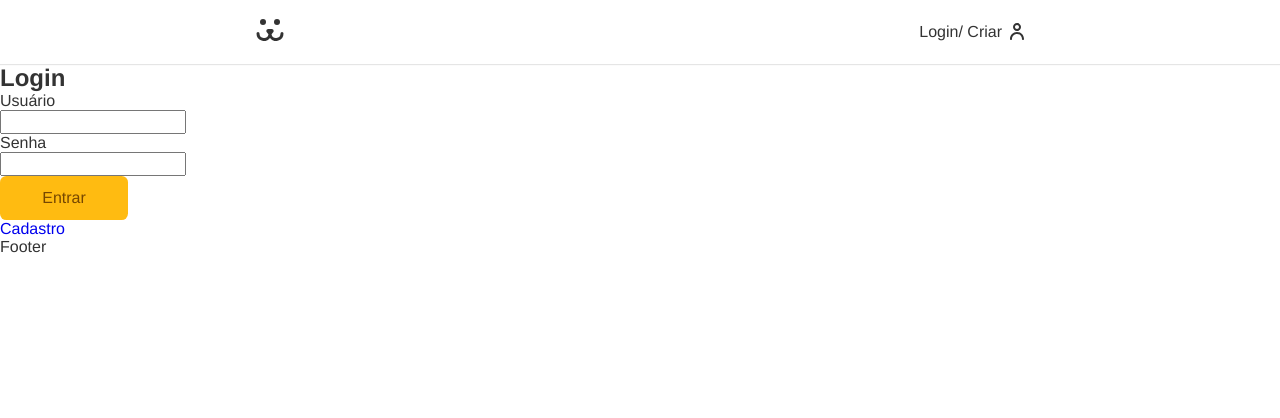
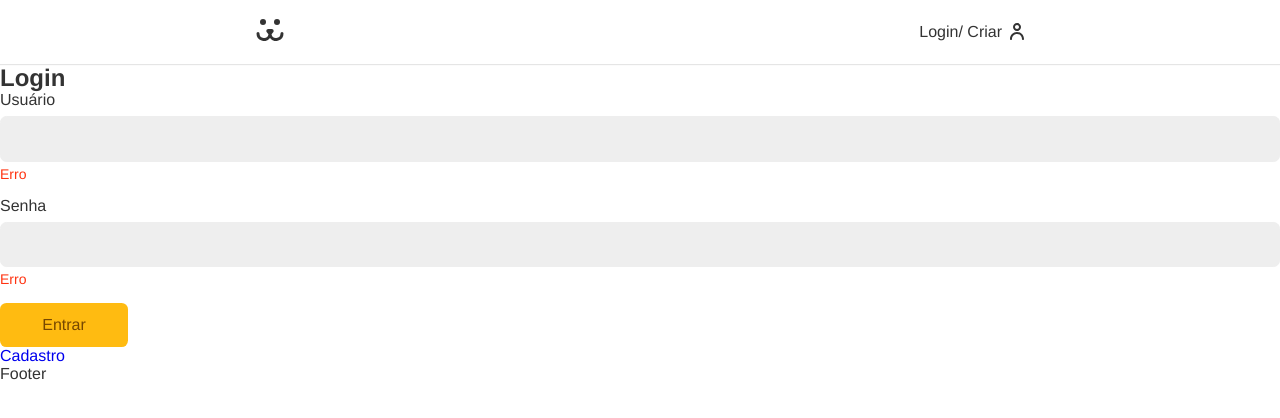
Before and after one commit to YuriBoppre/DogsWebSite, a React (Create React App) app: page /login in a window 1280 px wide. Shown: the top 418 px of the page. Built offline with nearby package versions, Linux system fonts and the light colour scheme.

Commit message:
inputs e estilo

```diff
--- a/src/Components/Forms/Button.js
+++ b/src/Components/Forms/Button.js
@@ -1,8 +1,10 @@
 import React from 'react'
 import styles from './Button.module.css'
 
-const Button = ({ children }) => {
-    return <button className={styles.button}>{children}</button>
+const Button = ({ children, ...props }) => {
+    return <button {...props} className={styles.button}>
+        {children}
+    </button>
 }
 
 export default Button
--- a/src/Components/Forms/Button.module.css
+++ b/src/Components/Forms/Button.module.css
@@ -19,6 +19,6 @@
 }
 
 .button:dusabled {
-    opacity: 0.5rem;
+    opacity: 0.5;
     cursor: wait;
 }
--- a/src/Components/Forms/Input.js
+++ b/src/Components/Forms/Input.js
@@ -3,9 +3,10 @@ import styles from './Input.module.css'
 
 const Input = ({ label, type, name }) => {
     return (
-        <div>
-            <label htmlFor={name}>{label}</label>
+        <div className={styles.wrapper}>
+            <label htmlFor={name} className={styles.label}>{label}</label>
             <input id={name} name={name} className={styles.input} type={type} />
+            <p className={styles.error}>Erro</p>
         </div>
     )
 }
--- a/src/Components/Forms/Input.module.css
+++ b/src/Components/Forms/Input.module.css
@@ -0,0 +1,35 @@
+.wrapper {
+    margin-bottom: 1rem;
+}
+
+.input {
+    border: 1px solid #eee;
+    display: block;
+    width: 100%;
+    font-size: 1rem;
+    padding: 0.8rem;
+    border-radius: 0.4rem;
+    background: #eee;
+    transition: 0.2s;
+}
+
+.input:focus,
+.input:hover{
+    outline: none;
+    border-color: #fb1;
+    background: white;
+    box-shadow: 0 0 0 3px #fea;
+}
+
+.label {
+    display: block;
+    font-size: 1rem;
+    line-height: 1;
+    padding-bottom: 0.5rem;
+}
+
+.error {
+    color: #f31;
+    font-size: 0.875rem;
+    margin-top: 0.25rem;
+}
```
